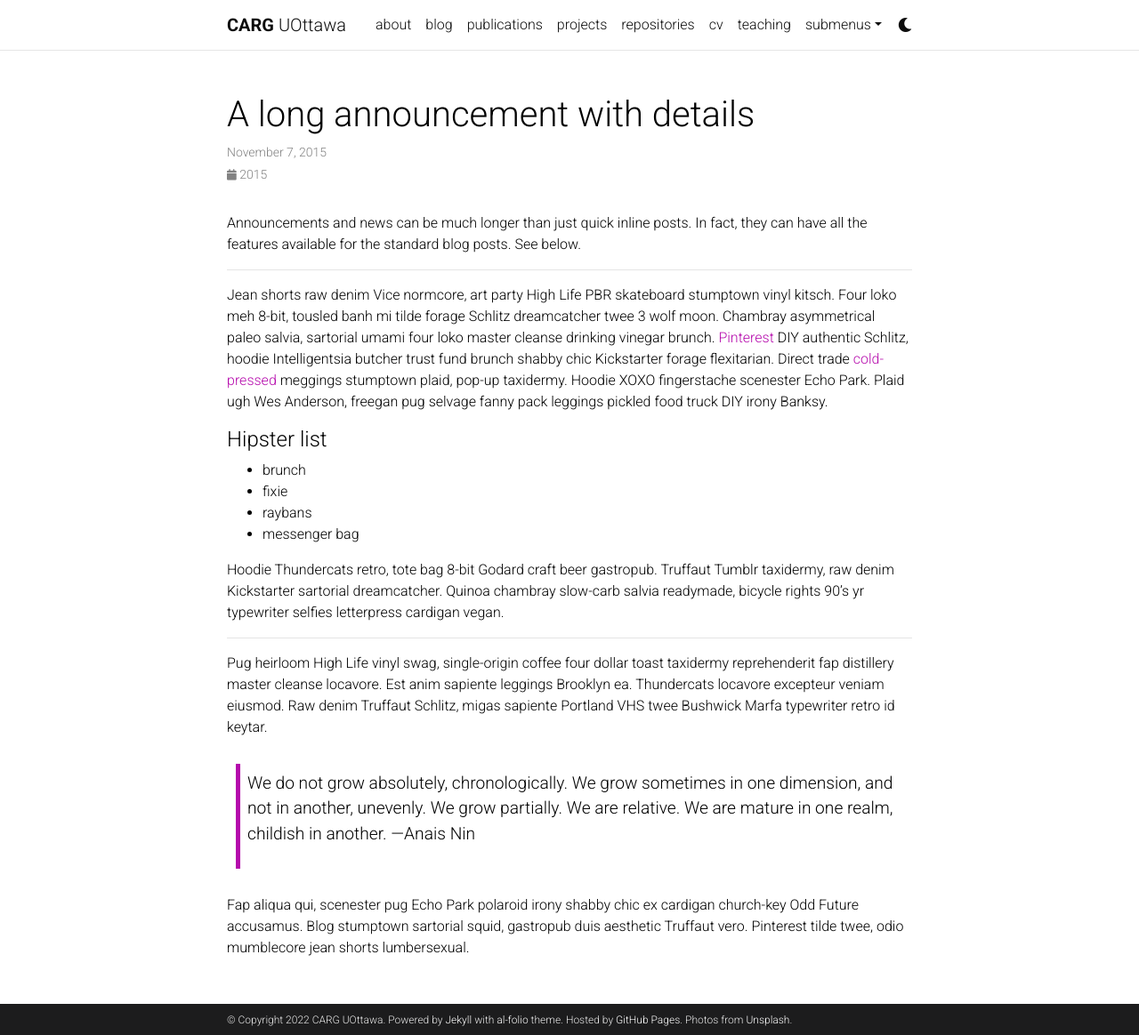
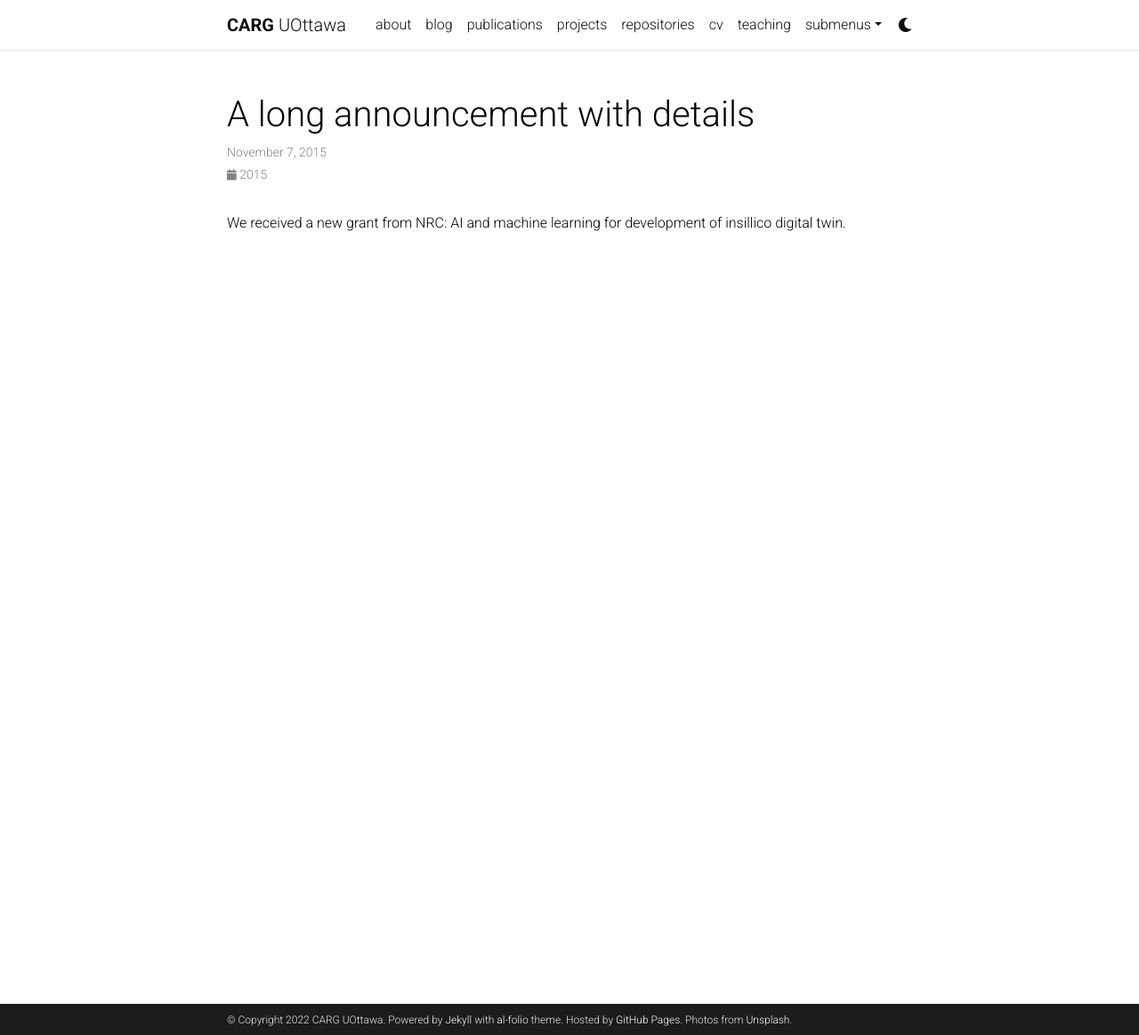
Before and after one commit to Himagna-Ganti/carg-uottawa, a Jekyll site: the page built from _news/announcement_2.md, in a window 1280 px wide and 1164 px high. Shown: the whole window at 89% size. Built offline with Jekyll 4.4.1, drawn with Linux system fonts in a browser that asks for light colours; comment, search, counter and statistics services are not loaded; a style sheet for code colours, icons or effects is not loaded.

Commit message:
Update announcement_2.md

```diff
--- a/_news/announcement_2.md
+++ b/_news/announcement_2.md
@@ -2,12 +2,12 @@
 layout: post
 title: A long announcement with details
 date: 2015-11-07 16:11:00-0400
-inline: false
+inline: True
 ---
 
-Announcements and news can be much longer than just quick inline posts. In fact, they can have all the features available for the standard blog posts. See below.
+We received a new grant from NRC: AI and machine learning for development of insillico digital twin.
 
-***
+<!-- ***
 
 Jean shorts raw denim Vice normcore, art party High Life PBR skateboard stumptown vinyl kitsch. Four loko meh 8-bit, tousled banh mi tilde forage Schlitz dreamcatcher twee 3 wolf moon. Chambray asymmetrical paleo salvia, sartorial umami four loko master cleanse drinking vinegar brunch. <a href="https://www.pinterest.com">Pinterest</a> DIY authentic Schlitz, hoodie Intelligentsia butcher trust fund brunch shabby chic Kickstarter forage flexitarian. Direct trade <a href="https://en.wikipedia.org/wiki/Cold-pressed_juice">cold-pressed</a> meggings stumptown plaid, pop-up taxidermy. Hoodie XOXO fingerstache scenester Echo Park. Plaid ugh Wes Anderson, freegan pug selvage fanny pack leggings pickled food truck DIY irony Banksy.
 
@@ -29,3 +29,4 @@ Pug heirloom High Life vinyl swag, single-origin coffee four dollar toast taxide
 > —Anais Nin
 
 Fap aliqua qui, scenester pug Echo Park polaroid irony shabby chic ex cardigan church-key Odd Future accusamus. Blog stumptown sartorial squid, gastropub duis aesthetic Truffaut vero. Pinterest tilde twee, odio mumblecore jean shorts lumbersexual.
+ -->
```
